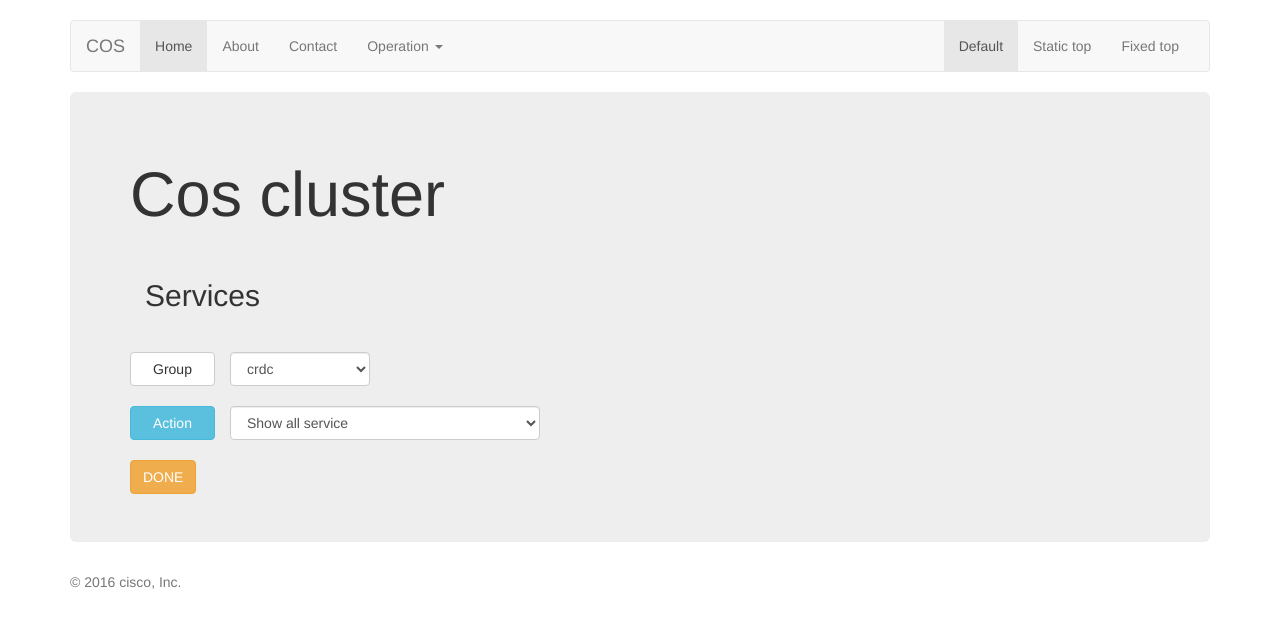
After one commit to hightemple/auto-web, a Django app: page /cos/service in a window 1280 px wide. The commit adds this page. Shown: the top 628 px of the page. Run offline with Django 3.2, Linux system fonts and the light colour scheme; some libraries are stand-ins or nearby versions.

Commit message:
Add link support for navigation bar.

```diff
--- a/triWeb/templates/triWeb/base.html
+++ b/triWeb/templates/triWeb/base.html
@@ -69,8 +69,8 @@
               <li class="dropdown">
                 <a href="#" class="dropdown-toggle" data-toggle="dropdown" role="button" aria-haspopup="true" aria-expanded="false">Operation <span class="caret"></span></a>
                 <ul class="dropdown-menu">
-                  <li><a href="#">Service</a></li>
-                  <li><a href="#">Analyze</a></li>
+                  <li><a href="/cos/service/" target="_blank">Service</a></li>
+                  <li><a href="/cos/analyze/" target="_blank">Analyze</a></li>
                   <li><a href="#">Report</a></li>
                   <li role="separator" class="divider"></li>
                   <li class="dropdown-header">Nav header</li>
--- /dev/null
+++ b/triWeb/templates/triWeb/cos_service.html
@@ -0,0 +1,63 @@
+{% extends 'triWeb/base.html' %}
+{% load debugtools_tags %}
+{% load staticfiles %}
+
+
+
+{% block title %}
+    <title>
+        COS
+    </title>
+{% endblock %}
+
+{% block content %}
+    <div class="jumbotron">
+        <h1>Cos cluster</h1>
+
+
+        <div class="container">
+            <div class="page-header">
+                <h2>Services</h2>
+            </div>
+            <form class="form-horizontal" action="/cos_config/" role="form" method="post" target="_blank">
+                <div class="row">
+                    <label class="btn btn-default col-xs-1">Group</label>
+                    <div class="col-xs-2">
+                        <select class="form-control" name="sel_grp" id="sel_grp">
+
+                            {% for group,ips in groups.items %}
+
+                                <option>{{ group }}</option>
+                            {% endfor %}
+
+                        </select>
+                    </div>
+                </div>
+            <br>
+                <div class="row">
+                    <label class="btn btn-info col-xs-1">Action</label>
+                    <div class="col-xs-4">
+                        <select class="form-control" name="sel_cmd" id="sel_cmd">
+
+                            {% for cmd in cmds.keys %}
+
+                                <option>{{ cmd }}</option>
+                            {% endfor %}
+
+                        </select>
+                    </div>
+                </div>
+
+            <br>
+            <div class="row">
+                <button class="btn btn-warning" type="submit" >DONE</button>
+            </div>
+
+            </form>
+
+        </div>
+
+    </div>
+
+
+{% endblock content %}
--- a/triWeb/tools/pxssh.py
+++ b/triWeb/tools/pxssh.py
@@ -13,6 +13,10 @@ def ssh2(ip, username, passwd, cmd):
         ssh = paramiko.SSHClient()
         ssh.set_missing_host_key_policy(paramiko.AutoAddPolicy())
         ssh.connect(ip, 22, username, passwd, timeout=5)
+        # pkey_file = "/Users/chenxuan/.ssh/id_rsa"
+        # key = paramiko.RSAKey.from_private_key_file(pkey_file)
+        # ssh.connect(ip, 22, username, pkey=key, timeout=5)
+
         stdin, stdout, stderr = ssh.exec_command(cmd)
         #           stdin.write("Y")   #简单交互，输入 ‘Y’
         rtn = stdout.read().decode('ascii')
--- a/triWeb/urls.py
+++ b/triWeb/urls.py
@@ -1,7 +1,7 @@
 from django.conf.urls import url
 # from . import views
 from triWeb.views import sayHi, current_time, cpu, disk, main_page, run_cmd, \
-    ips, cos_config
+    ips, cos_config, cos_service, cos_analyze
 
 urlpatterns = [
     url(r'^$', sayHi, name='sayHi'),
@@ -12,5 +12,7 @@ urlpatterns = [
     url(r'run_cmd', run_cmd, name='run_cmd'),
     url(r'ips', ips, name='ips'),
     url(r'cos_config', cos_config, name='cos_config'),
+    url(r'cos/service', cos_service, name='cos_service'),
+    url(r'cos/analyze', cos_analyze, name='cos_analyze'),
 
 ]
--- a/triWeb/views.py
+++ b/triWeb/views.py
@@ -49,6 +49,13 @@ cmd_dict = {
 def main_page(reqeust):
     return render(reqeust, 'triWeb/main_page.html', {'groups': groups, 'cmds': cmd_dict})
 
+def cos_service(request):
+    return render(request, 'triWeb/cos_service.html', {'groups': groups, 'cmds': cmd_dict})
+
+def cos_analyze(request):
+    now = datetime.datetime.now()
+    html = "<html><body> It is now : %s </body></html>" % now
+    return HttpResponse(html)
 
 def run_cmd(request):
     cmd = request.POST['cmd']
```
